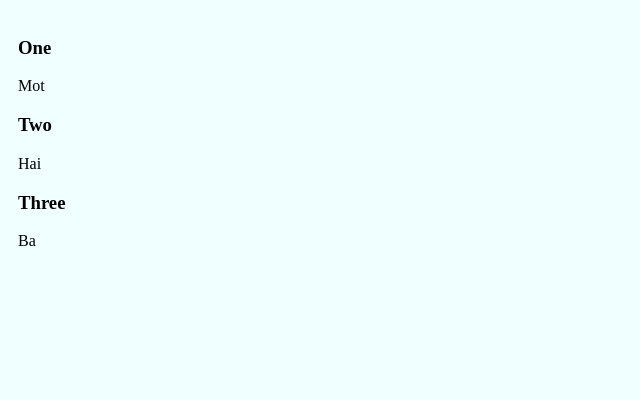
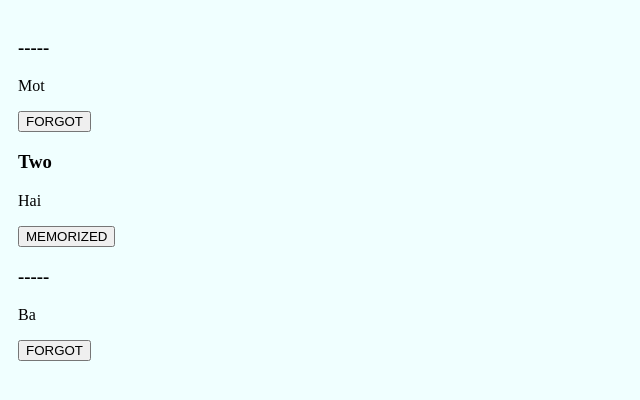
Before and after one commit to skymountainvn/react, a React (Create React App) app: page / in a window 1280 px wide. Shown: the top 400 px of the page, without its empty margins (0-640 px from the left). Built offline with nearby package versions, Linux system fonts and the light colour scheme.

Commit message:
array and input

```diff
--- a/src/Components/Screen/ListWord.js
+++ b/src/Components/Screen/ListWord.js
@@ -1,5 +1,5 @@
 import React, { Component} from 'react';
-
+import { Word } from '../Shared/Word'
 export class ListWord extends Component {
     genWord(word) {
         return (
@@ -17,7 +17,7 @@ export class ListWord extends Component {
         ]
         return (
             <div>
-                {arr.map(this.genWord)}
+                {arr.map(word => <Word wordInfo={word} key={word._id} />)}
             </div>
         );
     }
--- a/src/Components/Shared/Word.js
+++ b/src/Components/Shared/Word.js
@@ -9,7 +9,7 @@ export class Word extends Component {
     }
     render() {
         const {en, vn, isMemorized} = this.props.wordInfo;
-        const engClassName = isMemorized ? 'text-success': 'text-danger';
+        const engClassName = isMemorized ? 'text-success' : 'text-danger';
         return (
             <div>
             <h3 className={engClassName}>
```
Also changed, not shown: src/Components/Screen/StateExample.js (added, +11 -0 lines).
